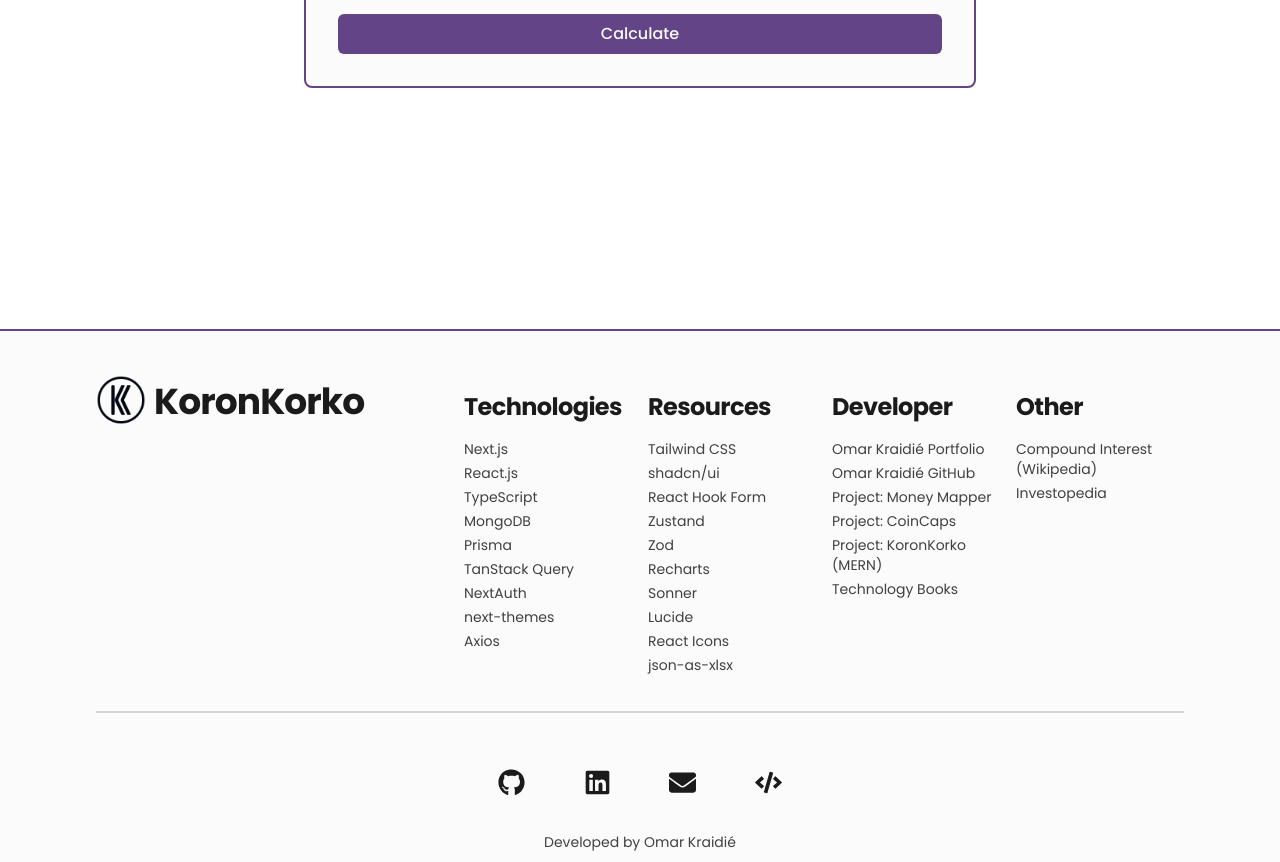
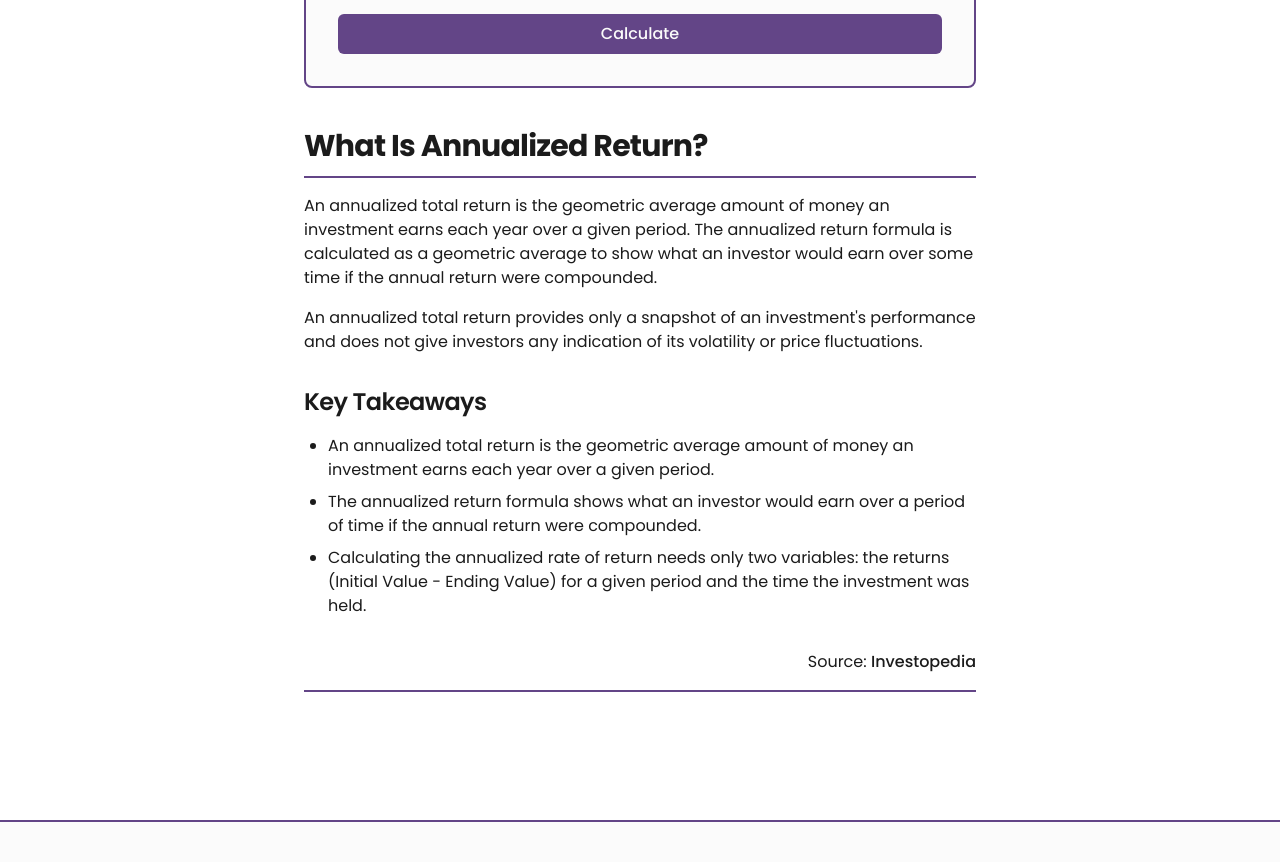
Before and after one commit to 0mppula/koronkorko-remastered, a Next.js app: page /annualized-return-calculator in a window 1280 px wide. Shown: the part 471-1333 px from the top of the page. Built offline with nearby package versions, Linux system fonts and the light colour scheme; no server answers.

Commit message:
Added info to annualized return calculator.

```diff
--- a/app/(calculators)/annualized-return-calculator/Calculator.tsx
+++ b/app/(calculators)/annualized-return-calculator/Calculator.tsx
@@ -37,6 +37,7 @@ import { AnnualizedReturnCalculation } from '@prisma/client';
 import { useQuery } from '@tanstack/react-query';
 import { useSession } from 'next-auth/react';
 import { useForm } from 'react-hook-form';
+import Info from './Info';
 import Report from './Report';
 
 const defaultValues: IAnnualizedReturnFormData = {
@@ -237,6 +238,8 @@ const Calculator = () => {
 			</FormContainer>
 
 			{report && <Report report={report} />}
+
+			<Info />
 		</>
 	);
 };
--- /dev/null
+++ b/app/(calculators)/annualized-return-calculator/Info.tsx
@@ -0,0 +1,50 @@
+import ReportSection from '@/components/Report/ReportSection';
+import ReportSource from '@/components/Report/ReportSource';
+import TypographyH3 from '@/components/TypographyH3';
+
+const Info = () => {
+	return (
+		<ReportSection title="What Is Annualized Return?" className="mt-10">
+			<p>
+				An annualized total return is the geometric average amount of money an investment
+				earns each year over a given period. The annualized return formula is calculated as
+				a geometric average to show what an investor would earn over some time if the annual
+				return were compounded.
+			</p>
+
+			<p>
+				An annualized total return provides only a snapshot of an investment's performance
+				and does not give investors any indication of its volatility or price fluctuations.
+			</p>
+
+			<div className="mt-4">
+				<TypographyH3>Key Takeaways</TypographyH3>
+
+				<ul className="my-4 ml-6 list-disc [&>li]:mt-2">
+					<li>
+						An annualized total return is the geometric average amount of money an
+						investment earns each year over a given period.
+					</li>
+
+					<li>
+						The annualized return formula shows what an investor would earn over a
+						period of time if the annual return were compounded.
+					</li>
+
+					<li>
+						Calculating the annualized rate of return needs only two variables: the
+						returns (Initial Value - Ending Value) for a given period and the time the
+						investment was held.
+					</li>
+				</ul>
+			</div>
+
+			<ReportSource
+				href="https://www.investopedia.com/terms/a/annualized-total-return.asp#toc-what-is-annualized-total-return"
+				text="Investopedia"
+			/>
+		</ReportSection>
+	);
+};
+
+export default Info;
--- a/app/(calculators)/compound-interest-calculator/Info.tsx
+++ b/app/(calculators)/compound-interest-calculator/Info.tsx
@@ -1,7 +1,6 @@
 import ReportSection from '@/components/Report/ReportSection';
+import ReportSource from '@/components/Report/ReportSource';
 import TypographyH3 from '@/components/TypographyH3';
-import { buttonVariants } from '@/components/ui/button';
-import { cn } from '@/lib/utils';
 
 const Info = () => {
 	return (
@@ -25,46 +24,30 @@ const Info = () => {
 				<TypographyH3>Key Takeaways</TypographyH3>
 
 				<ul className="my-4 ml-6 list-disc [&>li]:mt-2">
+					<li>Compounding multiplies savings or debt at an accelerated rate.</li>
 					<li>
-						Compounding multiplies savings or debt at an accelerated rate. Compound
-						interest is
+						Compound interest is interest calculated on both the initial principal and
+						all of the previously accumulated interest.
 					</li>
 					<li>
-						interest calculated on both the initial principal and all of the previously
-						accumulated
-					</li>
-					<li>
-						interest. Generating &quot;interest on interest&quot; is known as the power
-						of compound interest.
+						Generating &quot;interest on interest&quot; (koronkorko in Finnish) is known
+						as the power of compound interest.
 					</li>
 					<li>
 						Interest can be compounded on a variety of frequencies, such as daily,
-						monthly,
+						monthly, quarterly, or annually.
 					</li>
 					<li>
-						quarterly, or annually. The higher the number of compounding periods, the
-						larger the effect of compounding.
+						The higher the number of compounding periods, the larger the effect of
+						compounding.
 					</li>
 				</ul>
 			</div>
 
-			<p className="ml-auto">
-				Source:{' '}
-				<a
-					className={cn(
-						buttonVariants({
-							variant: 'link',
-							size: 'sm',
-						}),
-						'p-0 h-auto transition-none'
-					)}
-					href="https://www.investopedia.com/terms/c/compoundinterest.asp#toc-what-is-compound-interest"
-					target="_blank"
-					rel="noopener noreferrer"
-				>
-					Investopedia
-				</a>
-			</p>
+			<ReportSource
+				href="https://www.investopedia.com/terms/c/compoundinterest.asp#toc-what-is-compound-interest"
+				text="Investopedia"
+			/>
 		</ReportSection>
 	);
 };
--- /dev/null
+++ b/components/Report/ReportSource.tsx
@@ -0,0 +1,32 @@
+import { cn } from '@/lib/utils';
+import React from 'react';
+import { buttonVariants } from '../ui/button';
+
+interface ReportSourceProps extends React.HTMLAttributes<HTMLParagraphElement> {
+	href: string;
+	text: string;
+}
+
+const ReportSource = ({ href, text, className, ...props }: ReportSourceProps) => {
+	return (
+		<p {...props} className={cn('ml-auto', className)}>
+			Source:{' '}
+			<a
+				className={cn(
+					buttonVariants({
+						variant: 'link',
+						size: 'sm',
+					}),
+					'p-0 h-auto transition-none'
+				)}
+				href={href}
+				target="_blank"
+				rel="noopener noreferrer"
+			>
+				{text}
+			</a>
+		</p>
+	);
+};
+
+export default ReportSource;
```
